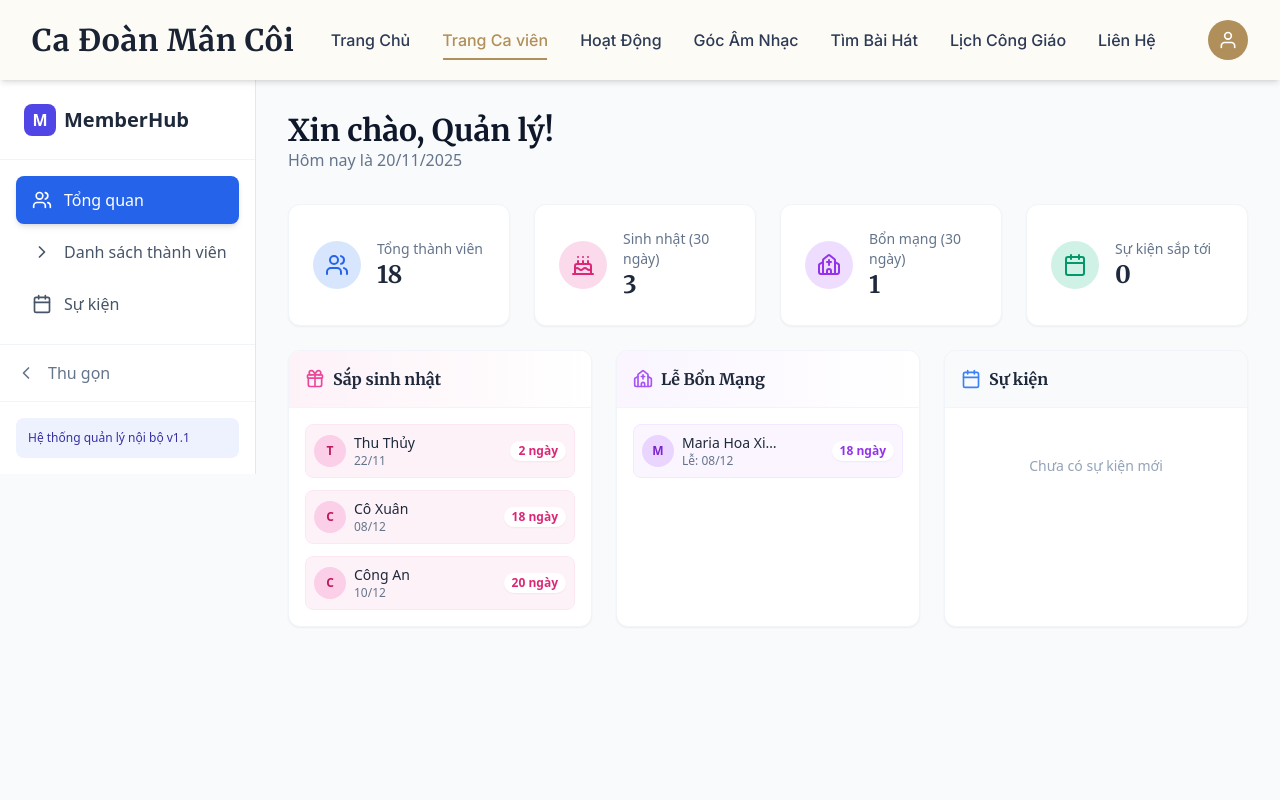
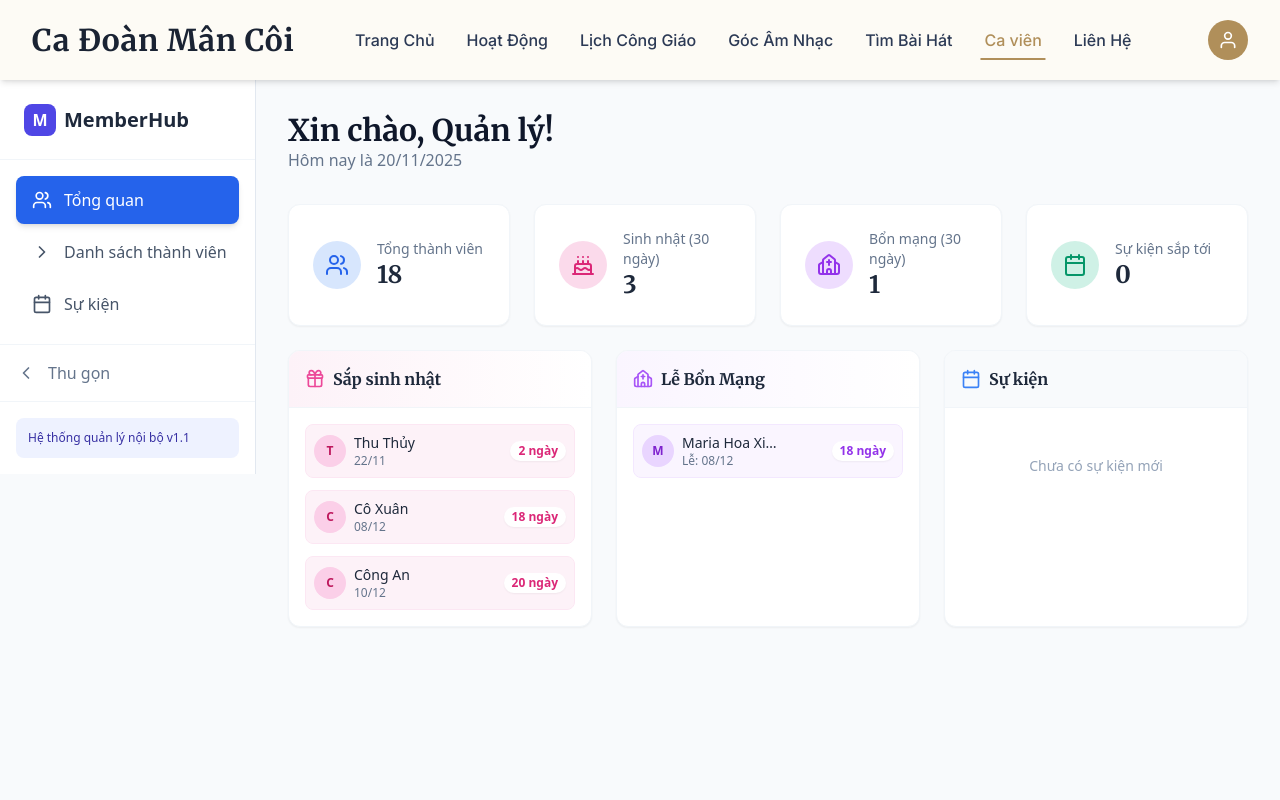
Before and after one commit to HuyDinh0913/cadoanmancoi, a React (Vite) app: page /member in a window 1280 px wide. Shown: the top 800 px of the page. Built offline with nearby package versions, Linux system fonts and the light colour scheme.

Commit message:
update Navbar

```diff
--- a/src/components/layout/Navbar.jsx
+++ b/src/components/layout/Navbar.jsx
@@ -18,11 +18,11 @@ const Navbar = () => {
   // SỬA 4: Đổi `page` (tên state) thành `path` (đường dẫn URL)
   const navLinks = [
     { name: 'Trang Chủ', path: '/' },
-    { name: 'Trang Ca viên', path: '/member' },
     { name: 'Hoạt Động', path: '/activities' },
+    { name: 'Lịch Công Giáo', path: '/liturgical-calendar' },
     { name: 'Góc Âm Nhạc', path: '/music' },
     { name: 'Tìm Bài Hát', path: '/song-search' },
-    { name: 'Lịch Công Giáo', path: '/liturgical-calendar' },
+    { name: 'Ca viên', path: '/member' },
     { name: 'Liên Hệ', path: '/contact' },
   ];
 
```
